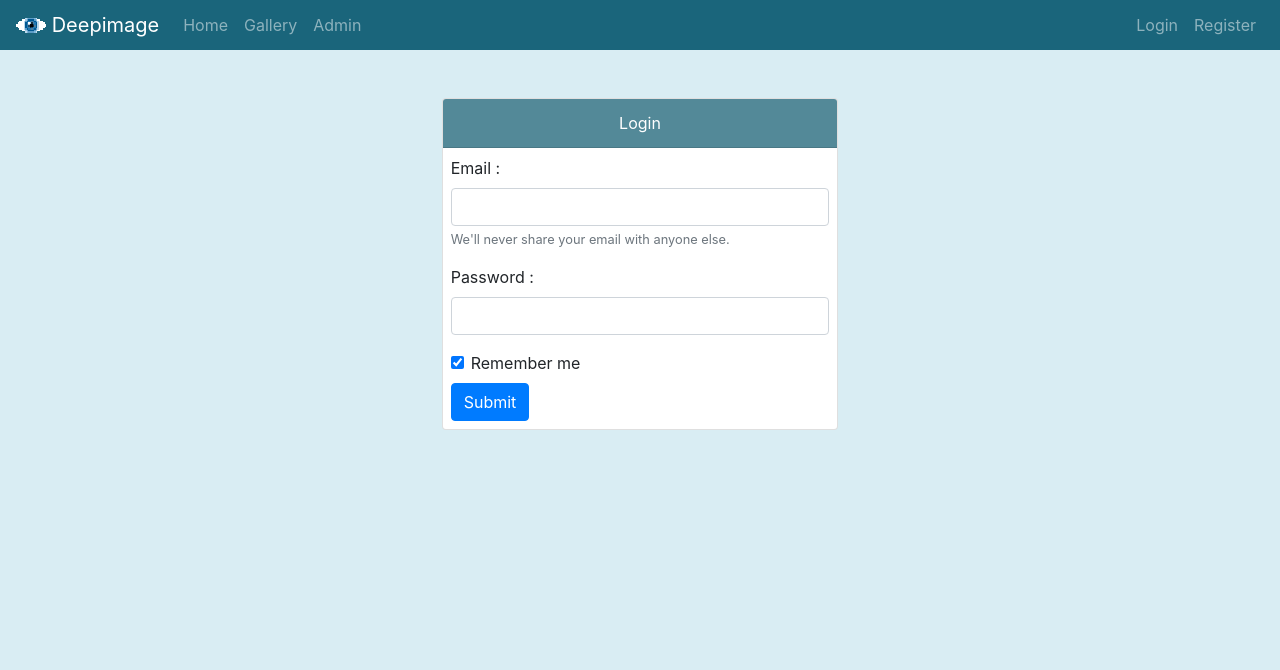
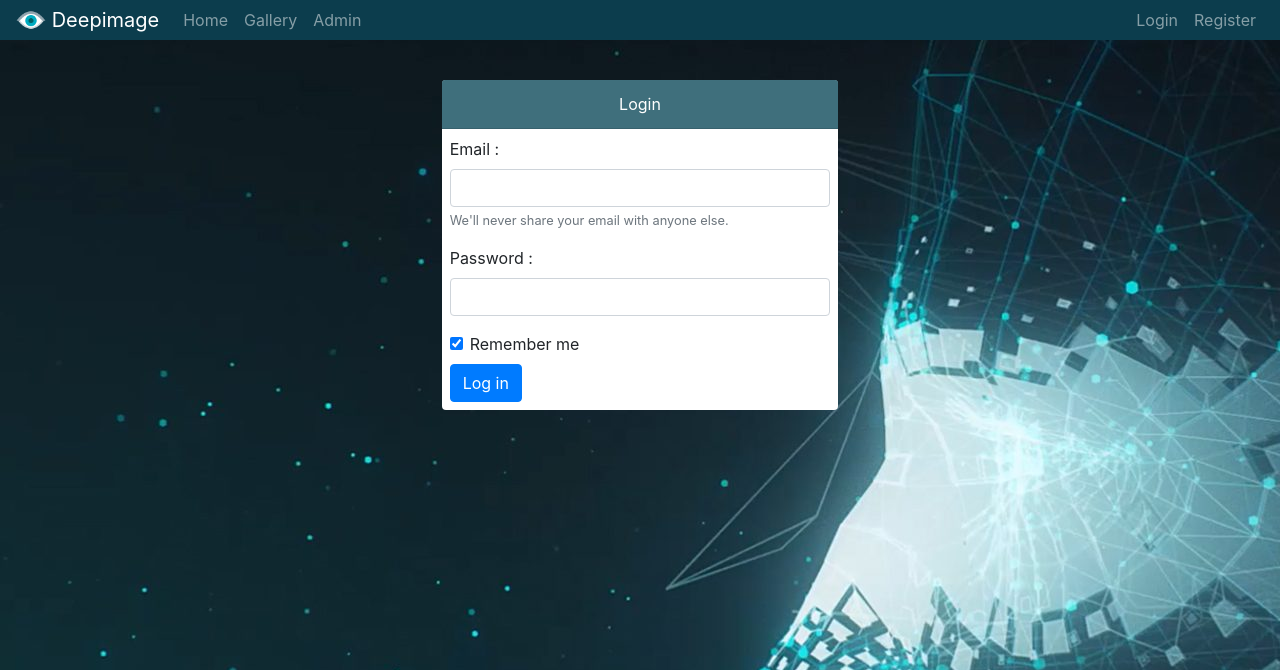
Before and after one commit to mihai-craciun/deepimage, a Django app: page /login/ in a window 1280 px wide. Shown: the top 670 px of the page. Run offline with Django 3.2, Linux system fonts and the light colour scheme; some libraries are stand-ins or nearby versions.

Commit message:
Changed images and style, added login required, little string modifications

```diff
--- a/webimage/static/webimage/css/main.css
+++ b/webimage/static/webimage/css/main.css
@@ -1,19 +1,35 @@
 .bg-deepimage {
-    background: #1a657b !important;
+    background: #0c3d4d !important;
 }
 
 .bg-di-lighter {
-    background: #538998 !important;
+    background: #3f6f7c !important;
 }
 
 .logo {
-    image-rendering: pixelated;
+    image-rendering: auto;
 }
 
-html, body {
-    background-color: #d9edf3 !important;
+body {
+    /* background-color: #d9edf3 !important; */
+    background-image: url('../img/wallpaper.jpg');
+    background-size: auto 100%;
+    background-repeat: no-repeat;
+    background-attachment: fixed;
 }
 
-.navbar {
-    height: 50px;
+.main-navbar {
+    height: 40px;
+    position: fixed !important;
+    z-index: 1;
+    width: 100%;
+    top: 0px;
 }
+
+.content {
+    margin-top: 80px;
+}
+
+.card {
+    border: 0px !important;
+}
--- a/webimage/templates/webimage/auth/login.html
+++ b/webimage/templates/webimage/auth/login.html
@@ -25,7 +25,7 @@
                 {{ form.remember }}
                 <label class="form-check-label" for="{{ form.remember.id_for_label }}">Remember me</label>
             </div>
-            <button type="submit" class="btn btn-primary mt-2">Submit</button>
+            <button type="submit" class="btn btn-primary mt-2">Log in</button>
         </form>
     </div>
 </div>
--- a/webimage/templates/webimage/auth/register.html
+++ b/webimage/templates/webimage/auth/register.html
@@ -33,7 +33,7 @@
                 <label for="{{ form.confirm_password.id_for_label }}">Confirm password :</label>
                 {{ form.confirm_password }}
             </div>
-            <button type="submit" class="btn btn-primary mt-2">Submit</button>
+            <button type="submit" class="btn btn-primary mt-2 col-3">Sign up</button>
         </form>
     </div>
 </div>
--- a/webimage/templates/webimage/index.html
+++ b/webimage/templates/webimage/index.html
@@ -1,4 +1,4 @@
 {% extends "webimage/main.html" %}
 {% block content %}
-<p>Hello, welcome to DeepImage!</p>
+<!-- <p>Hello, welcome to DeepImage!</p> -->
 {% endblock %}
--- a/webimage/templates/webimage/main.html
+++ b/webimage/templates/webimage/main.html
@@ -19,9 +19,9 @@
 
 <body>
   <!-- Navigation bar -->
-  <nav class="navbar navbar-expand-lg navbar-dark bg-deepimage">
+  <nav class="main-navbar navbar navbar-expand-lg navbar-dark bg-deepimage">
     <a class="navbar-brand" href="{% url 'webimage:index' %}">
-      <img src="{% static 'webimage/img/deepimage_white.png' %}" width="30" height="30" class="d-inline-block align-top logo" alt="">
+      <img src="{% static 'webimage/img/deepimage.png' %}" width="30" height="30" class="d-inline-block align-top logo" alt="">
       <span>Deepimage</span>
     </a>
     <button class="navbar-toggler" type="button" data-toggle="collapse" data-target="#navbarSupportedContent" aria-controls="navbarSupportedContent"
--- a/webimage/urls.py
+++ b/webimage/urls.py
@@ -1,11 +1,13 @@
 from django.urls import path
+from django.contrib.auth.decorators import login_required
 from . import views
 
 app_name = 'webimage'
 urlpatterns = [
-    path('', views.IndexView.as_view(), name='index'),
-    path('gallery/', views.GalleryView.as_view(), name='gallery'),
+    path('', login_required(views.IndexView.as_view(),login_url='/login/'), name='index'),
     path('login/', views.LoginView.as_view(), name='login'),
     path('register/', views.RegisterView.as_view(), name='register'),
     path('logout/', views.LogoutView.as_view(), name='logout'),
+    path('gallery/', login_required(views.GalleryView.as_view(),login_url='/login/'), name='gallery'),
+    # path('gallery/<user>/', login_required(views.G))
 ]
```
Also changed, not shown: webimage/static/webimage/img/deepimage.png, webimage/static/webimage/img/deepimage_white.png (deleted), webimage/static/webimage/img/deepimage_white2.png (deleted), webimage/static/webimage/img/wallpaper.jpg (added), 1 other file.
